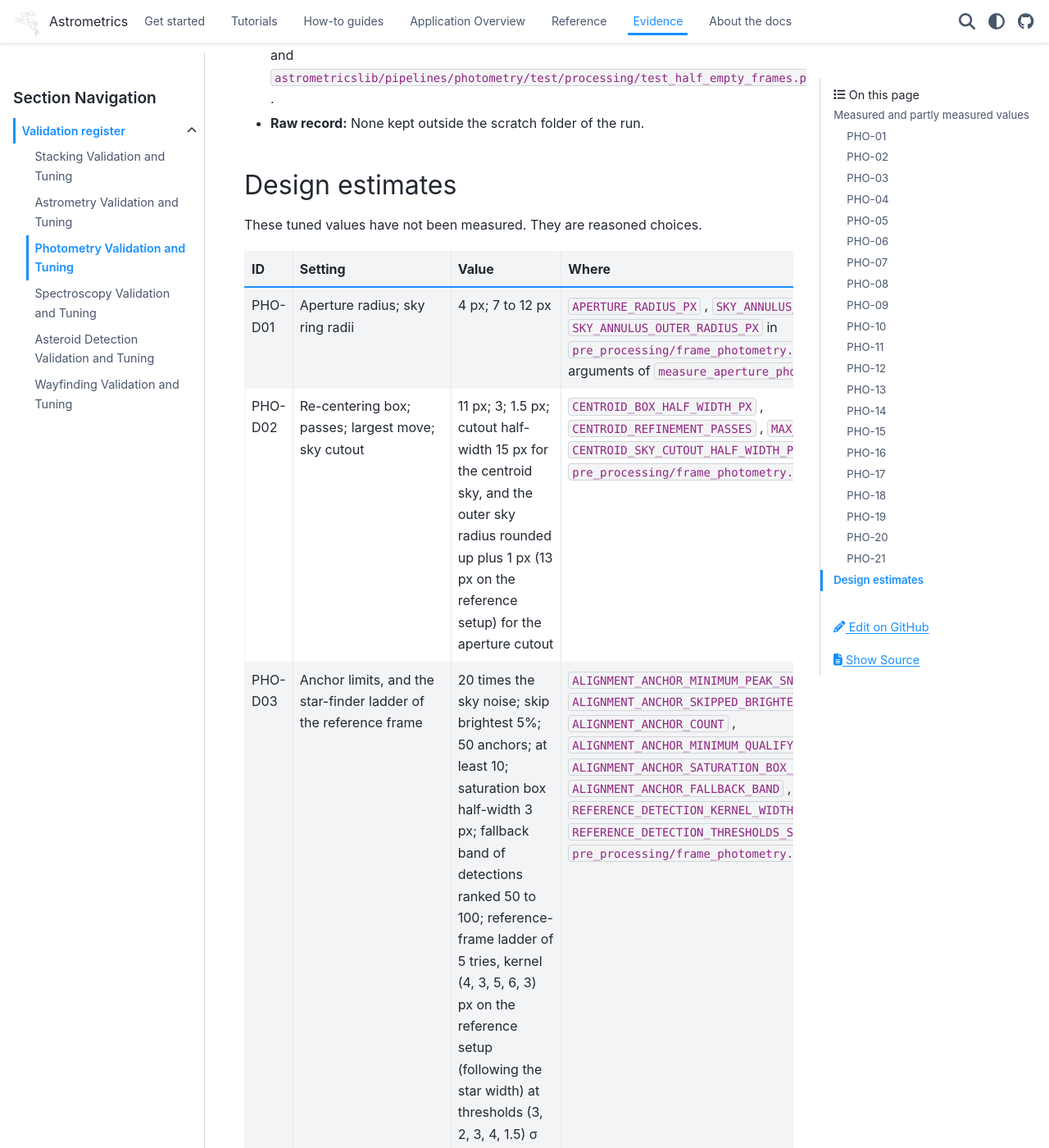
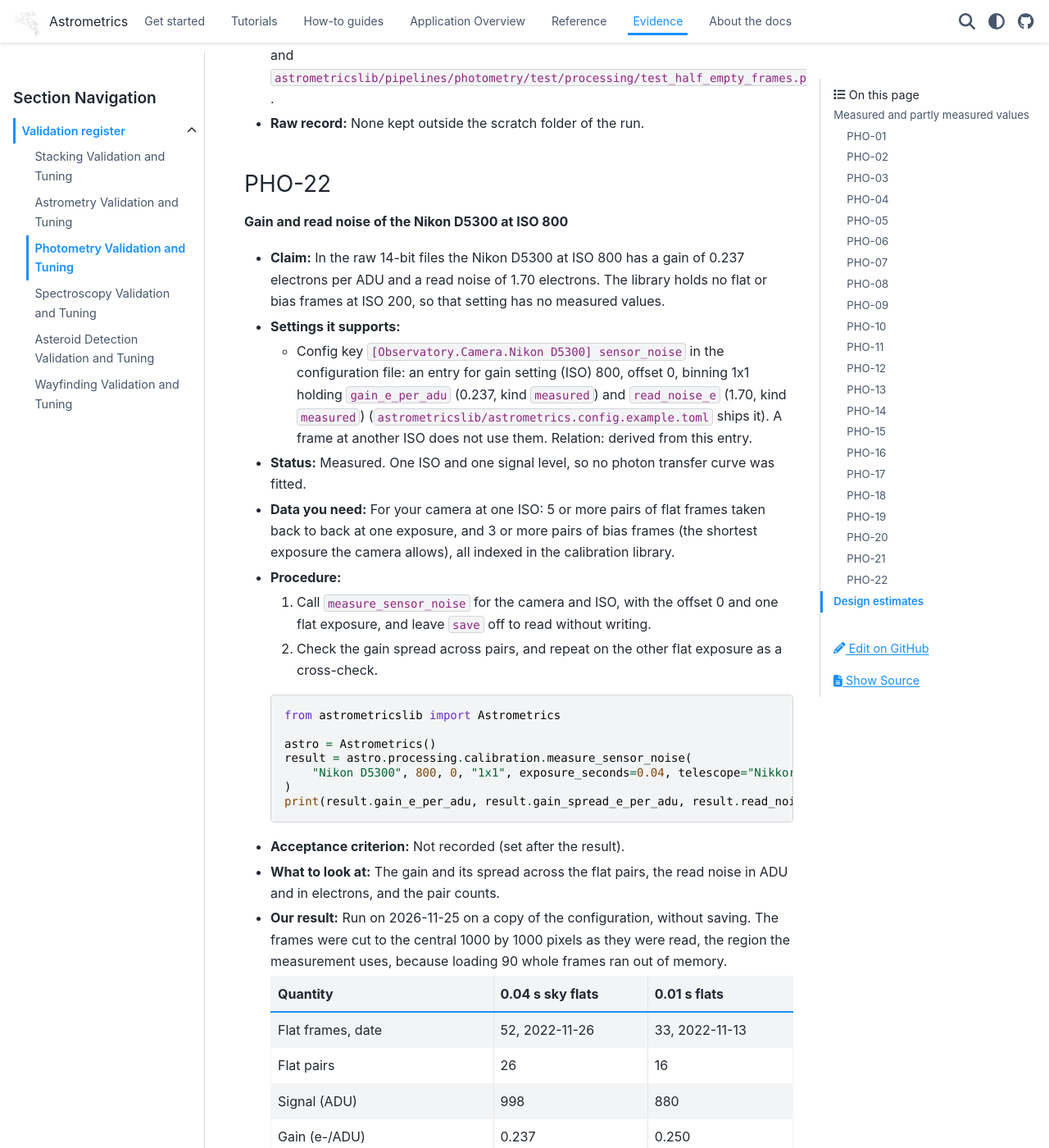
Before and after one commit to m1chae2/astrometrics, a Sphinx documentation site: the page built from documentation/library_design/validation/photometry.md, in a window 1280 px wide and 1400 px high, scrolled down 50071 px. Shown: the whole window at 82% size. Built offline with Sphinx 7.4.7 and the PyData theme 0.15.4, drawn with Linux system fonts in a browser that asks for light colours; pages that are not in the unit, such as notebooks, are missing from menus; some of the changed text lies outside the part shown.

Commit message:
new: measure the Nikon D5300's gain and read noise at ISO 800 from the library's own flats and bias frames (#199)
Photon transfer on 26 pairs of 0.04 s sky flats gives 0.237 e-/ADU, and 44
ISO 800 bias pairs give 7.19 ADU = 1.70 e- read noise (PHO-22, Measured).
ISO 200 has no flats or bias frames in the library, so it has no entry. The
example config carries the entry; the D5300 tests now expect it.

Co-Authored-By: Claude Opus 5.5 <noreply@anthropic.com>

````diff
--- a/documentation/library_design/validation/photometry.md
+++ b/documentation/library_design/validation/photometry.md
@@ -982,6 +982,53 @@ print(median_signal_to_noise(table)[:10])
 - **Guarded by tests:** `astrometricslib/pipelines/photometry/test/processing/test_negative_flux_and_signal_to_noise_pool.py` and `astrometricslib/pipelines/photometry/test/processing/test_half_empty_frames.py`.
 - **Raw record:** None kept outside the scratch folder of the run.
 
+### PHO-22
+
+**Gain and read noise of the Nikon D5300 at ISO 800**
+
+- **Claim:** In the raw 14-bit files the Nikon D5300 at ISO 800 has a gain of 0.237 electrons per ADU and a read noise of 1.70 electrons. The library holds no flat or bias frames at ISO 200, so that setting has no measured values.
+- **Settings it supports:**
+  - Config key `[Observatory.Camera.Nikon D5300] sensor_noise` in the configuration file: an entry for gain setting (ISO) 800, offset 0, binning 1x1 holding `gain_e_per_adu` (0.237, kind `measured`) and `read_noise_e` (1.70, kind `measured`) (`astrometricslib/astrometrics.config.example.toml` ships it). A frame at another ISO does not use them. Relation: derived from this entry. <!-- impl: astrometricslib.models.camera_profile.CameraProfile -->
+- **Status:** Measured. One ISO and one signal level, so no photon transfer curve was fitted.
+- **Data you need:** For your camera at one ISO: 5 or more pairs of flat frames taken back to back at one exposure, and 3 or more pairs of bias frames (the shortest exposure the camera allows), all indexed in the calibration library.
+- **Procedure:**
+  1. Call `measure_sensor_noise` for the camera and ISO, with the offset 0 and one flat exposure, and leave `save` off to read without writing.
+  2. Check the gain spread across pairs, and repeat on the other flat exposure as a cross-check.
+
+  ```python
+  from astrometricslib import Astrometrics
+
+  astro = Astrometrics()
+  result = astro.processing.calibration.measure_sensor_noise(
+      "Nikon D5300", 800, 0, "1x1", exposure_seconds=0.04, telescope="Nikkor 300mm"
+  )
+  print(result.gain_e_per_adu, result.gain_spread_e_per_adu, result.read_noise_adu, result.read_noise_e)
+  ```
+
+  <!-- impl: astrometricslib.api.processing.CalibrationCatalog.measure_sensor_noise -->
+- **Acceptance criterion:** Not recorded (set after the result).
+- **What to look at:** The gain and its spread across the flat pairs, the read noise in ADU and in electrons, and the pair counts.
+- **Our result:** Run on 2026-11-25 on a copy of the configuration, without saving. The frames were cut to the central 1000 by 1000 pixels as they were read, the region the measurement uses, because loading 90 whole frames ran out of memory.
+
+  | Quantity | 0.04 s sky flats | 0.01 s flats |
+  | --- | --- | --- |
+  | Flat frames, date | 52, 2022-11-26 | 33, 2022-11-13 |
+  | Flat pairs | 26 | 16 |
+  | Signal (ADU) | 998 | 880 |
+  | Gain (e-/ADU) | 0.237 | 0.250 |
+  | Spread across pairs | 0.010 | 0.059 |
+  | Read noise, RMS (ADU) | 7.19 | 7.19 |
+  | Read noise, MAD (ADU) | 6.29 | 6.29 |
+  | Read noise (e-) | 1.70 | 1.80 |
+
+  The read noise comes from 88 bias frames at ISO 800 (44 pairs) from the sessions of 2023-10-07 and 2024-03-18; the pair values lie between 7.11 and 7.23 ADU. The profile keeps the 0.04 s set, which has more pairs and a spread six times smaller. Per Bayer channel the 0.04 s set gives 0.242 (red and both greens) and 0.218 (blue); the read noise is 6.65 ADU in green and 7.55 to 7.69 ADU in red and blue. As a sanity check, a gain of about 1.9 e-/ADU at ISO 100, a commonly published figure for this sensor, scales to about 0.24 at ISO 800.
+- **Verdict:** Not judged.
+- **Limits:** One ISO and a low signal level (about 6 percent of full scale), so linearity is not shown. The channels differ by up to 10 percent in gain and 15 percent in read noise, which suggests the camera scales its channels before it writes the raw file; the stored figure averages them. ISO 200 and other settings need their own flats and bias frames.
+- **To tune for your setup:** Take 10 or more flat pairs and bias pairs at each ISO you image with, and run the procedure with `save=True`.
+- **Regenerate with:** The procedure above.
+- **Guarded by tests:** None.
+- **Raw record:** None kept outside the scratch folder of the run.
+
 ## Design estimates
 
 These tuned values have not been measured. They are reasoned choices.
````
Also changed, not shown: astrometricslib/pipelines/photometry/README.md, 3 other files.
